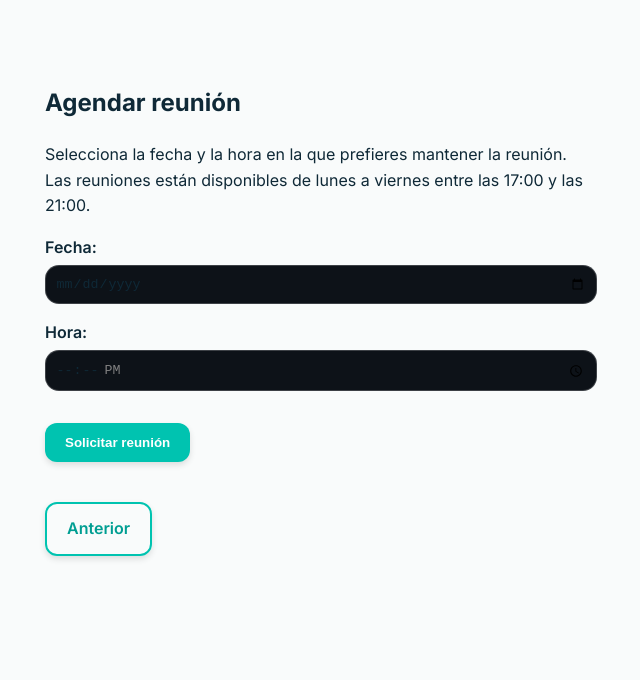
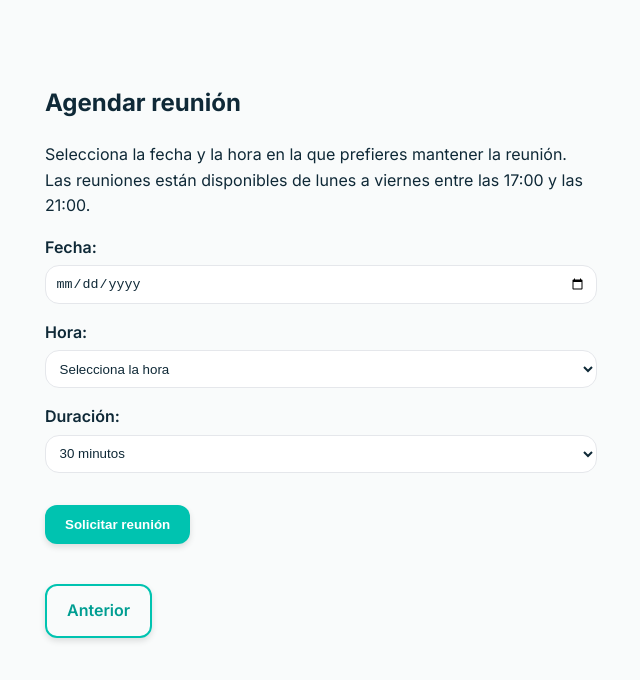
Before and after one commit to jorgejrolo/tuio-proposal, a Next.js app: page /agenda in a window 1280 px wide. Shown: the top 680 px of the page, without its empty margins (319-959 px from the left). Built offline with nearby package versions, Linux system fonts and the light colour scheme.

Commit message:
feat: improve agenda scheduling inputs

```diff
--- a/pages/agenda.js
+++ b/pages/agenda.js
@@ -10,18 +10,46 @@ import NavigationButtons from '../components/NavigationButtons';
 export default function Agenda() {
   const [date, setDate] = useState('');
   const [time, setTime] = useState('');
+  const [duration, setDuration] = useState('30');
   const [submitted, setSubmitted] = useState(false);
+
+  const handleDateChange = (e) => {
+    const value = e.target.value;
+    const day = new Date(value).getDay();
+    if (day === 0 || day === 6) {
+      alert('Por favor selecciona un día entre lunes y viernes');
+      setDate('');
+    } else {
+      setDate(value);
+    }
+  };
 
   const handleSubmit = (e) => {
     e.preventDefault();
-    if (!date || !time) return;
+    if (!date || !time || !duration) return;
     const subject = encodeURIComponent('Solicitud de reunión Tuio');
-    const body = encodeURIComponent(`Hola Jorge,\n\nMe gustaría agendar una reunión el ${date} a las ${time}.\n\nGracias.`);
+    const formattedDate = new Date(date).toLocaleDateString('es-ES');
+    const durText = duration === '30' ? '30 minutos' : '1 hora';
+    const body = encodeURIComponent(
+      `Hola Jorge,\n\nMe gustaría agendar una reunión el ${formattedDate} a las ${time} con una duración de ${durText}.\n\nGracias.`
+    );
     window.location.href = `mailto:hola@jorgejrolo.com?subject=${subject}&body=${body}`;
     setSubmitted(true);
   };
 
   const today = new Date().toISOString().split('T')[0];
+
+  const generateTimeSlots = () => {
+    const slots = [];
+    for (let hour = 17; hour <= 21; hour++) {
+      const h = String(hour).padStart(2, '0');
+      slots.push(`${h}:00`);
+      if (hour < 21) slots.push(`${h}:30`);
+    }
+    return slots;
+  };
+
+  const timeSlots = generateTimeSlots();
 
   return (
     <section style={{ maxWidth: '600px', margin: '0 auto' }}>
@@ -40,22 +68,37 @@ export default function Agenda() {
                 id="date"
                 value={date}
                 min={today}
-                onChange={(e) => setDate(e.target.value)}
+                onChange={handleDateChange}
                 required
               />
             </div>
             <div className="form-group">
               <label htmlFor="time">Hora:</label>
-              <input
-                type="time"
+              <select
                 id="time"
                 value={time}
-                min="17:00"
-                max="21:00"
-                step="900"
                 onChange={(e) => setTime(e.target.value)}
                 required
-              />
+              >
+                <option value="">Selecciona la hora</option>
+                {timeSlots.map((slot) => (
+                  <option key={slot} value={slot}>
+                    {slot}
+                  </option>
+                ))}
+              </select>
+            </div>
+            <div className="form-group">
+              <label htmlFor="duration">Duración:</label>
+              <select
+                id="duration"
+                value={duration}
+                onChange={(e) => setDuration(e.target.value)}
+                required
+              >
+                <option value="30">30 minutos</option>
+                <option value="60">1 hora</option>
+              </select>
             </div>
             <button type="submit" className="btn primary">Solicitar reunión</button>
           </form>
--- a/styles/globals.css
+++ b/styles/globals.css
@@ -337,11 +337,12 @@ summary::-webkit-details-marker {
   font-weight: 600;
 }
 
-.form-group input {
+.form-group input,
+.form-group select {
   padding: 0.6rem;
-  border: 1px solid rgba(255, 255, 255, 0.2);
+  border: 1px solid #e5e7eb;
   border-radius: var(--radius);
-  background: #0d1218;
+  background: var(--panel);
   color: var(--ink);
 }
 
```
